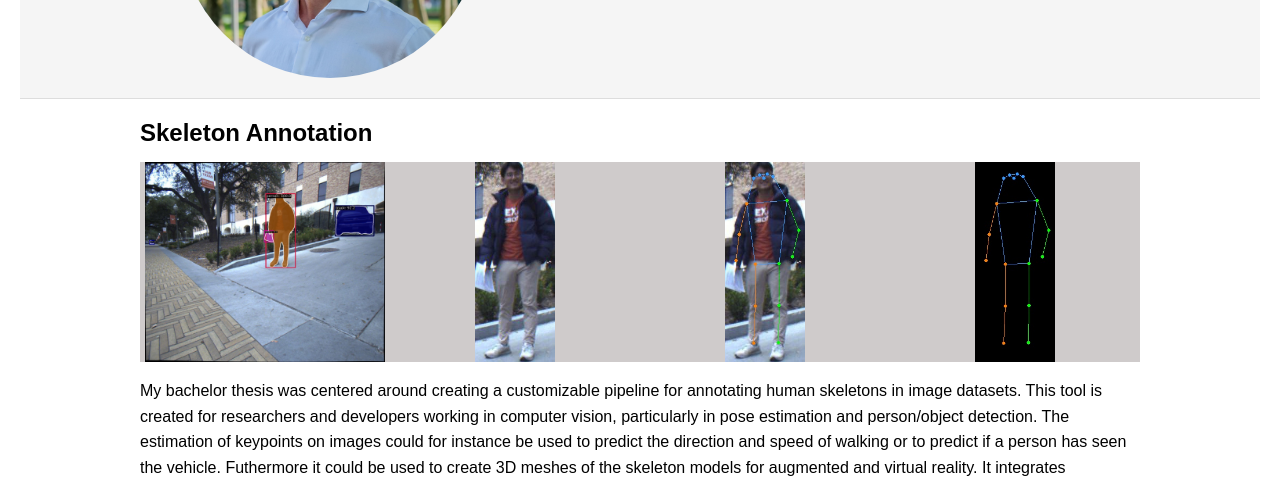
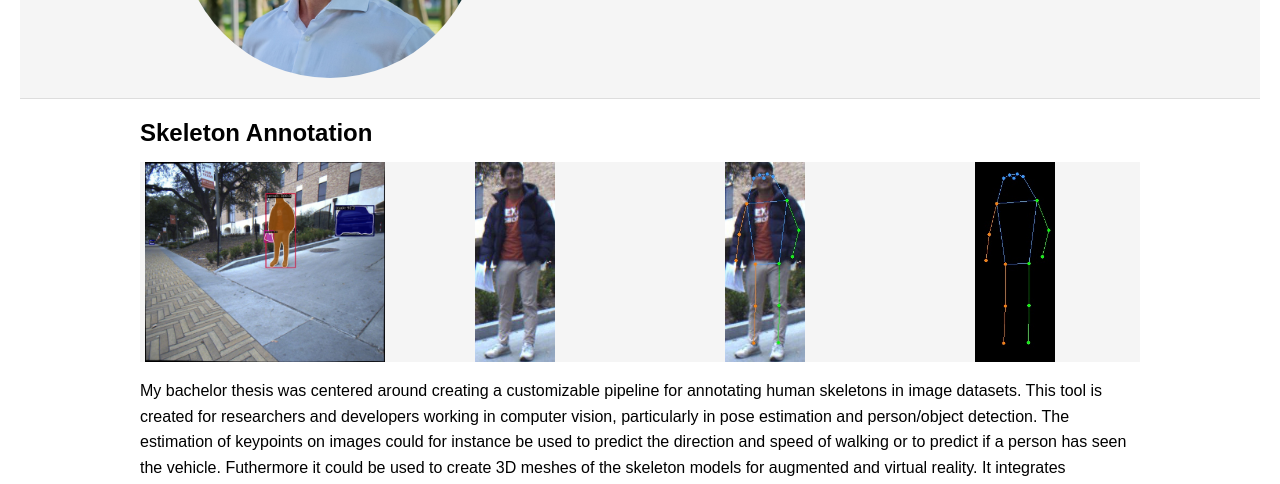
Before and after one commit to CrackinBee/CrackinBee.github.io, a plain HTML site: page index.html in a window 1280 px wide. Shown: the part 313-797 px from the top of the page. Drawn offline with Linux system fonts and the light colour scheme.

Commit message:
color change

```diff
--- a/styles.css
+++ b/styles.css
@@ -55,7 +55,7 @@ main {
     display: flex;
     margin-bottom: 15px;
     justify-content: space-between; /* Adjusts spacing between images */
-    background-color: #cfcbcb; /* Optional: background color for the container */
+    background-color: #f5f5f5; /* Optional: background color for the container */
 }
 
 .project-media img {
```
